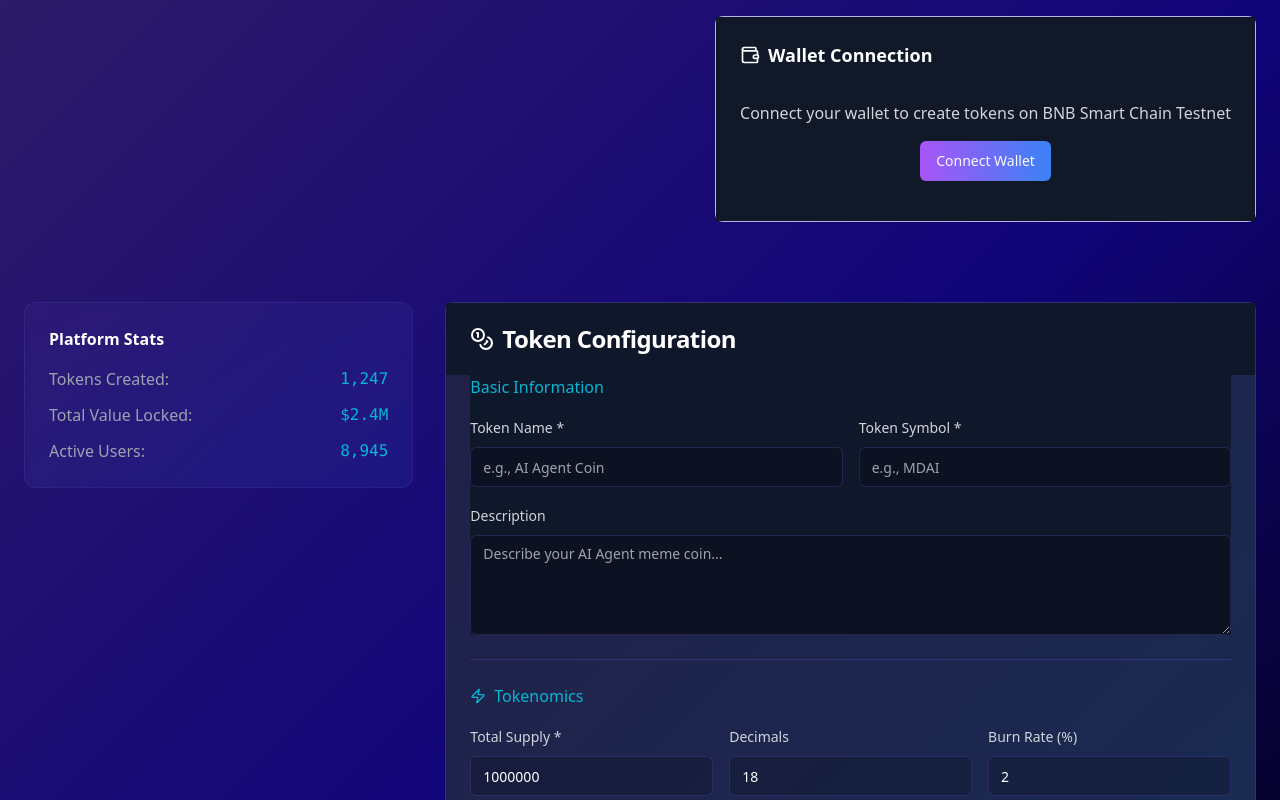
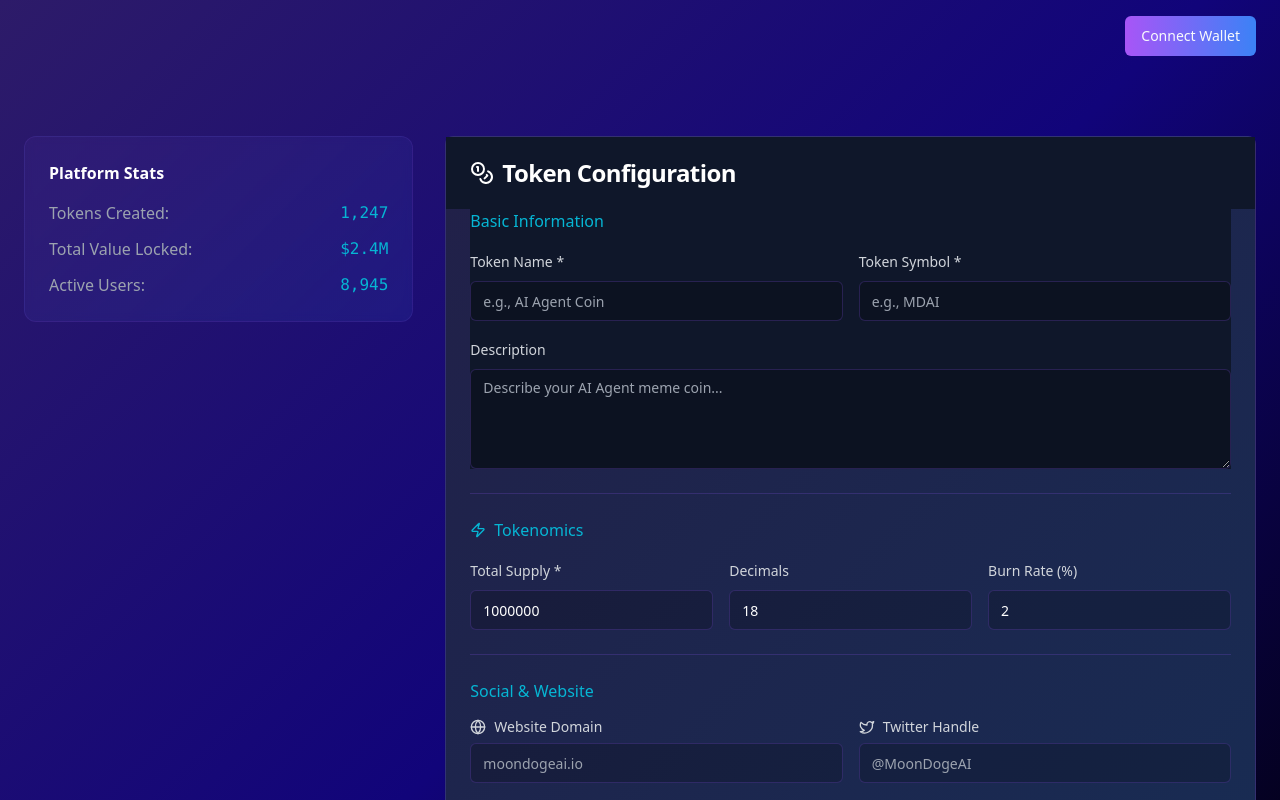
Before and after one commit to AgentFlow-Hub/chain-craft-tokens, a React (Vite) app: page / in a window 1280 px wide. Shown: the top 800 px of the page. Built offline with nearby package versions, Linux system fonts and the light colour scheme.

Commit message:
Move wallet button to top right
Move the wallet connect button to the top right corner.

```diff
--- a/src/components/WalletConnect.tsx
+++ b/src/components/WalletConnect.tsx
@@ -1,3 +1,4 @@
+
 import React, { useState, useEffect } from 'react';
 import { Button } from '@/components/ui/button';
 import { Card, CardContent } from '@/components/ui/card';
@@ -7,10 +8,12 @@ import { connectWallet, switchToBNBTestnet, isWalletConnected, WalletConnection
 
 interface WalletConnectProps {
   onConnectionChange: (connection: WalletConnection | null) => void;
+  compact?: boolean;
 }
 
 const WalletConnect: React.FC<WalletConnectProps> = ({
-  onConnectionChange
+  onConnectionChange,
+  compact = false
 }) => {
   const [wallet, setWallet] = useState<WalletConnection | null>(null);
   const [isConnecting, setIsConnecting] = useState(false);
@@ -85,6 +88,46 @@ const WalletConnect: React.FC<WalletConnectProps> = ({
 
   const isOnBNBTestnet = wallet?.chainId === 97;
 
+  // Compact mode - just the button
+  if (compact) {
+    if (!wallet) {
+      return (
+        <Button
+          onClick={handleConnect}
+          disabled={isConnecting}
+          className="bg-gradient-to-r from-crypto-neon-purple to-crypto-neon-blue hover:shadow-lg hover:shadow-crypto-neon-purple/50 transition-all duration-300"
+        >
+          {isConnecting ? 'Connecting...' : 'Connect Wallet'}
+        </Button>
+      );
+    }
+
+    return (
+      <div className="flex items-center gap-2">
+        <div className="flex items-center gap-1 px-3 py-2 bg-black/20 rounded-lg">
+          {isOnBNBTestnet ? (
+            <CheckCircle className="h-4 w-4 text-green-400" />
+          ) : (
+            <AlertCircle className="h-4 w-4 text-yellow-400" />
+          )}
+          <span className="text-white font-mono text-sm">{formatAddress(wallet.address)}</span>
+        </div>
+
+        {!isOnBNBTestnet && (
+          <Button
+            onClick={switchToBNBTestnet}
+            size="sm"
+            variant="outline"
+            className="border-yellow-400 text-yellow-400 hover:bg-yellow-400/10"
+          >
+            Switch Network
+          </Button>
+        )}
+      </div>
+    );
+  }
+
+  // Full card mode
   return (
     <Card className="bg-gradient-to-br from-crypto-purple/20 to-crypto-blue/20 border-crypto-purple/30 backdrop-blur-sm">
       <CardContent className="p-6 bg-gray-900">
--- a/src/pages/Index.tsx
+++ b/src/pages/Index.tsx
@@ -31,7 +31,7 @@ const Index = () => {
       {/* Top Header with Wallet Connection */}
       <header className="relative z-10 px-6 py-4">
         <div className="max-w-7xl mx-auto flex justify-end">
-          <WalletConnect onConnectionChange={setWallet} />
+          <WalletConnect onConnectionChange={setWallet} compact={true} />
         </div>
       </header>
 
```
